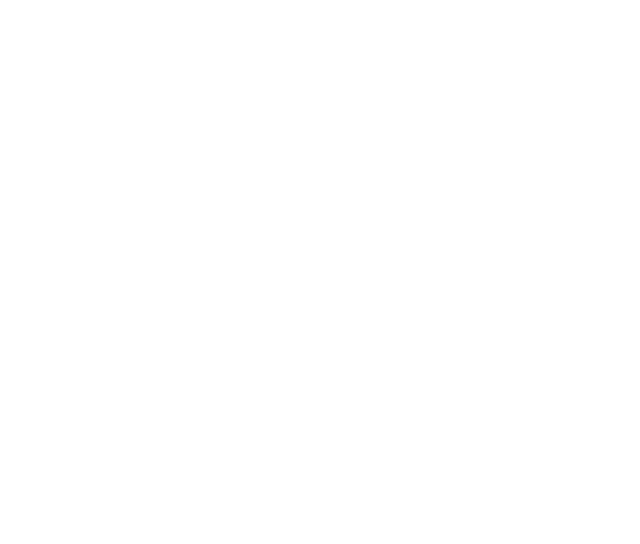
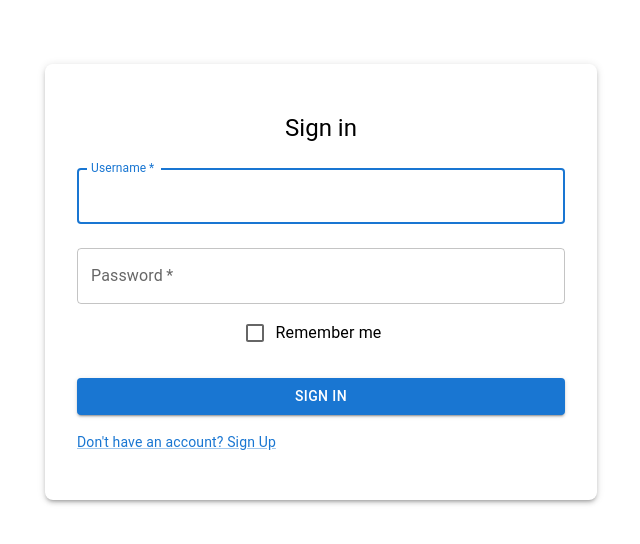
Before and after one commit to tharitar8/homework3, a React (Create React App) app: page / in a window 1280 px wide. Shown: the top 544 px of the page, without its empty margins (319-959 px from the left). Built offline with nearby package versions, Linux system fonts and the light colour scheme.

Commit message:
delete content in readme & install react-router-dom make path on App.js

```diff
--- a/src/App.js
+++ b/src/App.js
@@ -1,12 +1,21 @@
-
-import './App.css';
+import { BrowserRouter as Router, Routes, Route } from 'react-router-dom'
+import './App.css'
+import SignUpPage from './Components/SignUpPage'
+import LoginPage from './Components/LoginPage'
+import LoginSuccess from './Components/LoginSuccess'
 
 function App() {
-  return (
-    <div className="App">
-
-    </div>
-  );
+	return (
+		<Router>
+			<div className='App'>
+				<Routes>
+					<Route path='/' element={<LoginPage />} />
+					<Route path='/login-successful' element={<LoginSuccess />} />
+					<Route path='/signup' element={<SignUpPage />} />
+				</Routes>
+			</div>
+		</Router>
+	)
 }
 
-export default App;
+export default App
--- /dev/null
+++ b/src/Components/LoginPage.js
@@ -0,0 +1,107 @@
+import React, { useState } from 'react'
+import { useNavigate } from 'react-router-dom'
+import {
+	Button,
+	TextField,
+	FormControlLabel,
+	Checkbox,
+	Link,
+	Grid,
+	Box,
+	Typography,
+	Container,
+} from '@mui/material'
+
+
+function LoginPage() {
+	const [formData, setFormData] = useState({
+		username: '',
+		password: '',
+	})
+
+	const handleChange = (event) => {
+		const { name, value } = event.target
+		setFormData((prevData) => ({
+			...prevData,
+			[name]: value,
+		}))
+	}
+    const navigate = useNavigate()
+
+	const handleLogin = () => {
+		console.log('username: ' + formData.username)
+        navigate('/login-successful')
+	}
+
+	const handleSubmit = (event) => {
+		event.preventDefault()
+		console.log(formData)
+	}
+
+	return (
+		<Container component='main' maxWidth='sm'>
+			<Box
+				sx={{
+					boxShadow: 3,
+					borderRadius: 2,
+					px: 4,
+					py: 6,
+					marginTop: 8,
+					display: 'flex',
+					flexDirection: 'column',
+					alignItems: 'center',
+				}}>
+				<Typography component='h1' variant='h5'>
+					Sign in
+				</Typography>
+				<Box component='form' onSubmit={handleSubmit} noValidate sx={{ mt: 1 }}>
+					<TextField
+						margin='normal'
+						required
+						fullWidth
+						id='username'
+						label='Username'
+						name='username'
+						autoComplete='username'
+						autoFocus
+						value={formData.username}
+						onChange={handleChange}
+					/>
+					<TextField
+						margin='normal'
+						required
+						fullWidth
+						name='password'
+						label='Password'
+						type='password'
+						id='password'
+						autoComplete='current-password'
+						value={formData.password}
+						onChange={handleChange}
+					/>
+					<FormControlLabel
+						control={<Checkbox value='remember' color='primary' />}
+						label='Remember me'
+					/>
+					<Button
+						type='submit'
+						fullWidth
+						variant='contained'
+						sx={{ mt: 3, mb: 2 }}
+						onClick={handleLogin}>
+						Sign In
+					</Button>
+					<Grid container>
+						<Grid item>
+							<Link href='/signup' variant='body2'>
+								{"Don't have an account? Sign Up"}
+							</Link>
+						</Grid>
+					</Grid>
+				</Box>
+			</Box>
+		</Container>
+	)
+}
+
+export default LoginPage
--- /dev/null
+++ b/src/Components/LoginSuccess.js
@@ -0,0 +1,9 @@
+import React from 'react'
+
+function LoginSuccess() {
+  return (
+    <div>Successful Login</div>
+  )
+}
+
+export default LoginSuccess
--- /dev/null
+++ b/src/Components/SignUpPage.js
@@ -0,0 +1,9 @@
+import React from 'react'
+
+const SignUpPage = () => {
+  return (
+    <div>SignUpPage</div>
+  )
+}
+
+export default SignUpPage
```
Also changed, not shown: package.json (+7 -0 lines), src/Components/LoginFailed.js (added), 2 other files (tests, documents, lock files or other folders).
